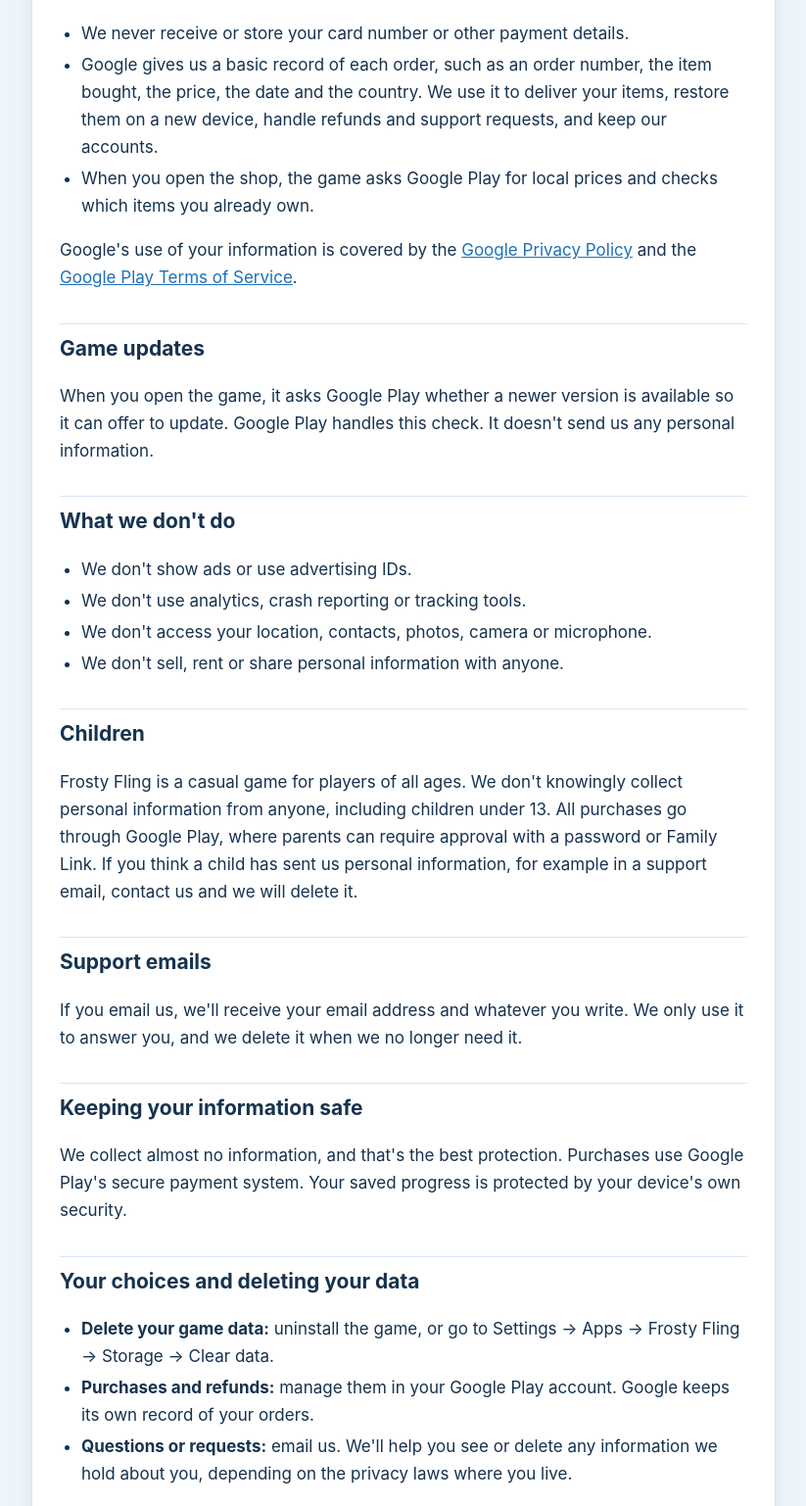
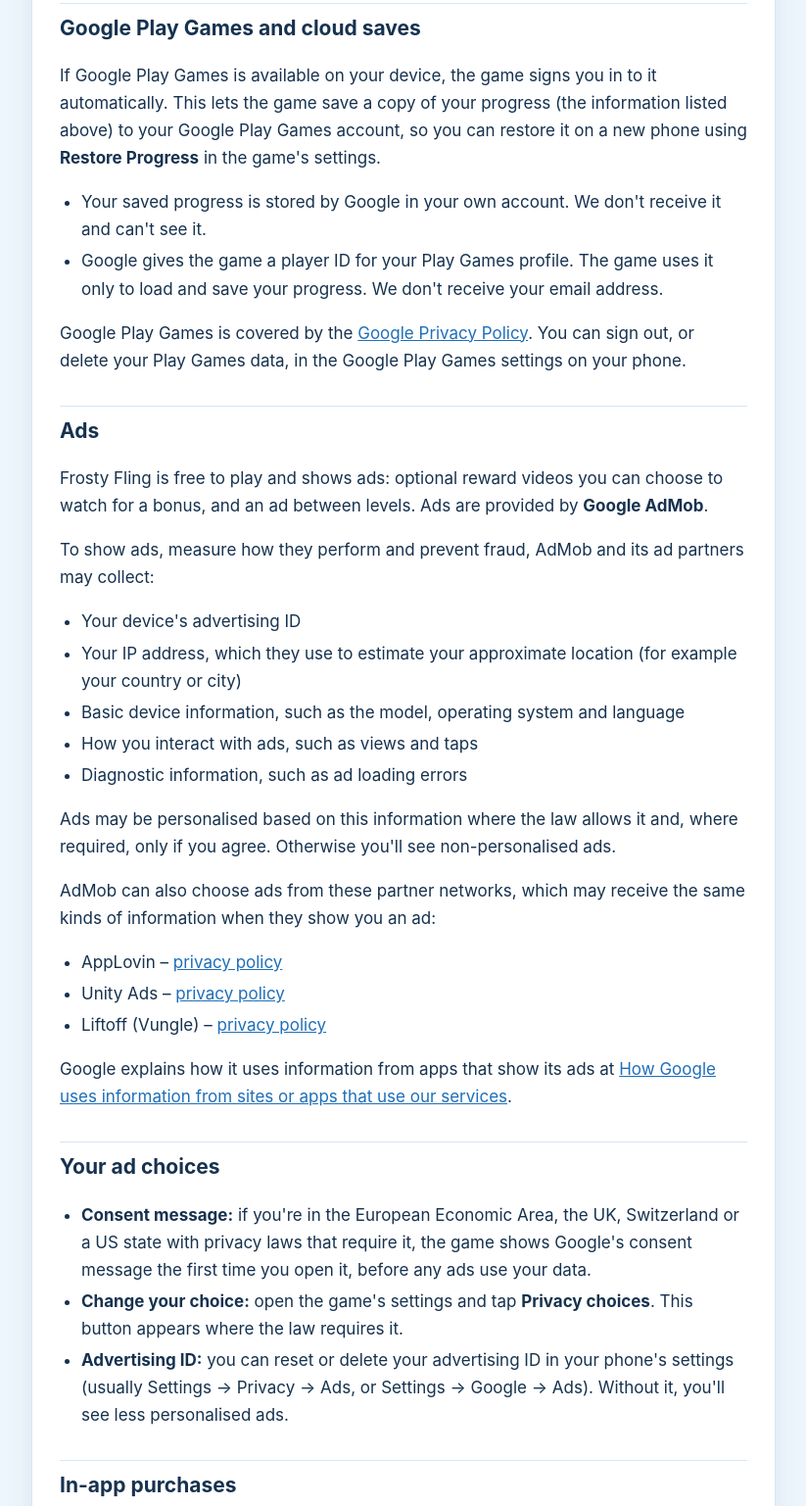
Before and after one commit to SignatureSystem/SignatureDigital, a plain HTML site: page frostyfling-privacy.html in a window 1280 px wide. Shown: the part 1263-2800 px from the top of the page at 98% size, without its empty margins (228-1051 px from the left). Drawn offline with Linux system fonts and the light colour scheme.

Commit message:
Update frostyfling-privacy.html

```diff
--- a/frostyfling-privacy.html
+++ b/frostyfling-privacy.html
@@ -51,7 +51,7 @@
 <header>
   <div class="snow" aria-hidden="true">❄️</div>
   <h1>Privacy Policy</h1>
-  <p>Frosty Fling &middot; Effective 14 November 2026</p>
+  <p>Frosty Fling &middot; Effective 15 November 2026</p>
 </header>
 
 <main>
@@ -59,8 +59,9 @@
     <strong>The short version</strong>
     <ul>
       <li>You don't need an account to play, and we never ask for your name, email or phone number.</li>
-      <li>Your game progress is saved only on your own device.</li>
-      <li>The game has no ads, no analytics and no tracking.</li>
+      <li>Your progress is saved on your device. If you're signed in to Google Play Games, a copy is also saved there so you can restore it.</li>
+      <li>The game shows ads from Google AdMob. AdMob uses your device's advertising ID and some device information to show and measure ads.</li>
+      <li>Where the law requires it, you're asked for consent before ads use your data, and you can change your choice at any time.</li>
       <li>Purchases are handled by Google Play. We never see your payment details.</li>
     </ul>
   </div>
@@ -77,8 +78,42 @@
     <li>Game statistics and achievements</li>
     <li>Which tutorials you've already seen, and whether sound is on or off</li>
   </ul>
-  <p>This information stays on your device. It is not sent to us, and we can't see it. If you uninstall the game or clear its data, it is deleted.</p>
+  <p>This information is not sent to us, and we can't see it. If you uninstall the game or clear its data, it is deleted from your device.</p>
   <p>If you have Android backup turned on, your phone may include the game's saved data in your personal device backup to your Google account. Google handles that backup, and you can turn it off in your phone's settings.</p>
+
+  <h2>Google Play Games and cloud saves</h2>
+  <p>If Google Play Games is available on your device, the game signs you in to it automatically. This lets the game save a copy of your progress (the information listed above) to your Google Play Games account, so you can restore it on a new phone using <strong>Restore Progress</strong> in the game's settings.</p>
+  <ul>
+    <li>Your saved progress is stored by Google in your own account. We don't receive it and can't see it.</li>
+    <li>Google gives the game a player ID for your Play Games profile. The game uses it only to load and save your progress. We don't receive your email address.</li>
+  </ul>
+  <p>Google Play Games is covered by the <a href="https://policies.google.com/privacy" target="_blank" rel="noopener">Google Privacy Policy</a>. You can sign out, or delete your Play Games data, in the Google Play Games settings on your phone.</p>
+
+  <h2>Ads</h2>
+  <p>Frosty Fling is free to play and shows ads: optional reward videos you can choose to watch for a bonus, and an ad between levels. Ads are provided by <strong>Google AdMob</strong>.</p>
+  <p>To show ads, measure how they perform and prevent fraud, AdMob and its ad partners may collect:</p>
+  <ul>
+    <li>Your device's advertising ID</li>
+    <li>Your IP address, which they use to estimate your approximate location (for example your country or city)</li>
+    <li>Basic device information, such as the model, operating system and language</li>
+    <li>How you interact with ads, such as views and taps</li>
+    <li>Diagnostic information, such as ad loading errors</li>
+  </ul>
+  <p>Ads may be personalised based on this information where the law allows it and, where required, only if you agree. Otherwise you'll see non-personalised ads.</p>
+  <p>AdMob can also choose ads from these partner networks, which may receive the same kinds of information when they show you an ad:</p>
+  <ul>
+    <li>AppLovin &ndash; <a href="https://www.applovin.com/privacy/" target="_blank" rel="noopener">privacy policy</a></li>
+    <li>Unity Ads &ndash; <a href="https://unity.com/legal/game-player-and-app-user-privacy-policy" target="_blank" rel="noopener">privacy policy</a></li>
+    <li>Liftoff (Vungle) &ndash; <a href="https://liftoff.io/privacy-policy/" target="_blank" rel="noopener">privacy policy</a></li>
+  </ul>
+  <p>Google explains how it uses information from apps that show its ads at <a href="https://policies.google.com/technologies/partner-sites" target="_blank" rel="noopener">How Google uses information from sites or apps that use our services</a>.</p>
+
+  <h2>Your ad choices</h2>
+  <ul>
+    <li><strong>Consent message:</strong> if you're in the European Economic Area, the UK, Switzerland or a US state with privacy laws that require it, the game shows Google's consent message the first time you open it, before any ads use your data.</li>
+    <li><strong>Change your choice:</strong> open the game's settings and tap <strong>Privacy choices</strong>. This button appears where the law requires it.</li>
+    <li><strong>Advertising ID:</strong> you can reset or delete your advertising ID in your phone's settings (usually Settings &rarr; Privacy &rarr; Ads, or Settings &rarr; Google &rarr; Ads). Without it, you'll see less personalised ads.</li>
+  </ul>
 
   <h2>In-app purchases</h2>
   <p>You can buy coins, bundles, skins and other items with real money. All purchases are processed by Google Play.</p>
@@ -94,24 +129,26 @@
 
   <h2>What we don't do</h2>
   <ul>
-    <li>We don't show ads or use advertising IDs.</li>
-    <li>We don't use analytics, crash reporting or tracking tools.</li>
-    <li>We don't access your location, contacts, photos, camera or microphone.</li>
-    <li>We don't sell, rent or share personal information with anyone.</li>
+    <li>We don't ask for your name, email address or phone number in the game.</li>
+    <li>We don't use our own analytics, crash reporting or tracking tools. The only third-party services are the Google and ad services described above.</li>
+    <li>We don't access your precise (GPS) location, contacts, photos, camera or microphone.</li>
+    <li>We don't sell personal information for money. Information is shared with ad partners only as described in the Ads section.</li>
   </ul>
 
   <h2>Children</h2>
-  <p>Frosty Fling is a casual game for players of all ages. We don't knowingly collect personal information from anyone, including children under 13. All purchases go through Google Play, where parents can require approval with a password or Family Link. If you think a child has sent us personal information, for example in a support email, contact us and we will delete it.</p>
+  <p>Frosty Fling is intended for players aged 13 and over. It isn't directed at children under 13, and we don't knowingly collect personal information from them. If you think a child under 13 has given us personal information, for example in a support email, contact us and we will delete it. All purchases go through Google Play, where parents can require approval with a password or Family Link.</p>
 
   <h2>Support emails</h2>
   <p>If you email us, we'll receive your email address and whatever you write. We only use it to answer you, and we delete it when we no longer need it.</p>
 
   <h2>Keeping your information safe</h2>
-  <p>We collect almost no information, and that's the best protection. Purchases use Google Play's secure payment system. Your saved progress is protected by your device's own security.</p>
+  <p>We hold very little information about you, and that's the best protection. Purchases use Google Play's secure payment system, cloud saves are stored in your Google account, and information sent to ad services is encrypted in transit. Your saved progress on the phone is protected by your device's own security.</p>
 
   <h2>Your choices and deleting your data</h2>
   <ul>
-    <li><strong>Delete your game data:</strong> uninstall the game, or go to Settings &rarr; Apps &rarr; Frosty Fling &rarr; Storage &rarr; Clear data.</li>
+    <li><strong>Delete your game data on this device:</strong> uninstall the game, or go to Settings &rarr; Apps &rarr; Frosty Fling &rarr; Storage &rarr; Clear data.</li>
+    <li><strong>Delete your cloud save:</strong> remove the game's data from your account in the Google Play Games settings.</li>
+    <li><strong>Ads:</strong> use <strong>Privacy choices</strong> in the game's settings, or reset or delete your advertising ID in your phone's settings.</li>
     <li><strong>Purchases and refunds:</strong> manage them in your Google Play account. Google keeps its own record of your orders.</li>
     <li><strong>Questions or requests:</strong> email us. We'll help you see or delete any information we hold about you, depending on the privacy laws where you live.</li>
   </ul>
@@ -121,7 +158,7 @@
 
   <h2>Contact us</h2>
   <p>Signature Digital<br>
-  Email: <a class="todo" href="mailto:your-email@example.com">your-email@example.com</a></p>
+  Email: <a class="todo" href="mailto:ahmedfawser@gmail.com">ahmedfawser@gmail.com/a></p>
 </main>
 
 <footer>&copy; 2026 Signature Digital. Frosty Fling.</footer>
```
